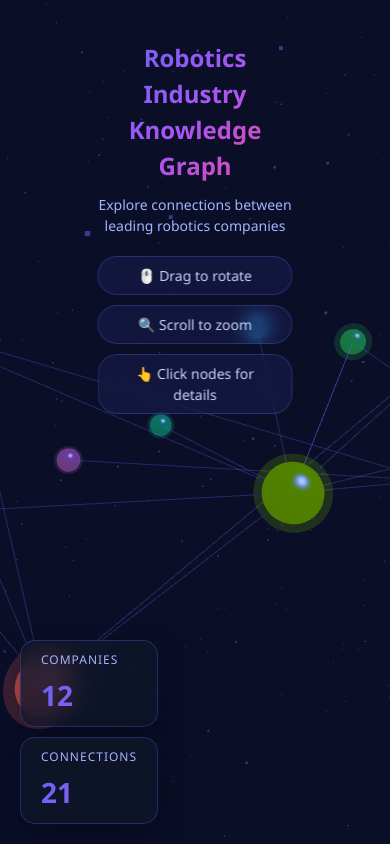
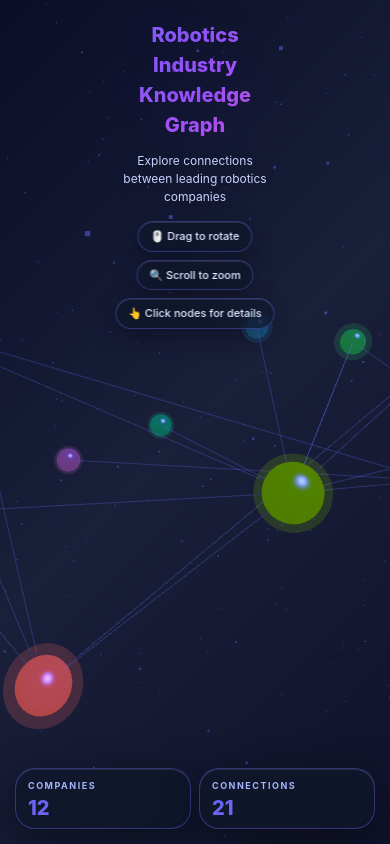
Before and after one commit to StreetFDN/landingsiteonly2, a Next.js app: page /knowledge-graph in a window 390 px wide. Built offline with nearby package versions, Linux system fonts and the light colour scheme; a web font is replaced by a local one.

Commit message:
Enhance KnowledgeGraph CSS with improved glassmorphism, animations, and responsive design

```diff
--- a/components/KnowledgeGraph.module.css
+++ b/components/KnowledgeGraph.module.css
@@ -1,63 +1,196 @@
+/* ============================================================================
+   KNOWLEDGE GRAPH - CSS MODULE STYLES
+   Dark space theme with glassmorphism effects and professional animations
+   ============================================================================ */
+
+/* ============================================================================
+   Base Container
+   ============================================================================ */
+
 .container {
   position: relative;
   width: 100vw;
   height: 100vh;
   overflow: hidden;
-  background: #0a0e27;
-  color: #fff;
-  font-family: 'Segoe UI', Tahoma, Geneva, Verdana, sans-serif;
+  background: linear-gradient(135deg, #0a0e27 0%, #1a1f3a 50%, #0f1229 100%);
+  background-attachment: fixed;
+  color: #ffffff;
+  font-family: -apple-system, BlinkMacSystemFont, 'Segoe UI', 'Roboto', 'Oxygen',
+    'Ubuntu', 'Cantarell', 'Fira Sans', 'Droid Sans', 'Helvetica Neue', sans-serif;
+  -webkit-font-smoothing: antialiased;
+  -moz-osx-font-smoothing: grayscale;
 }
 
 .graphCanvas {
+  position: absolute;
+  top: 0;
+  left: 0;
   width: 100%;
   height: 100%;
+  cursor: grab;
+  user-select: none;
+  -webkit-user-select: none;
+  -moz-user-select: none;
+  -ms-user-select: none;
 }
 
-/* Loading Screen */
+.graphCanvas:active {
+  cursor: grabbing;
+}
+
+/* ============================================================================
+   Loading Screen
+   ============================================================================ */
+
 .loadingScreen {
   position: fixed;
   top: 0;
   left: 0;
   width: 100%;
   height: 100%;
-  background: linear-gradient(135deg, #0a0e27 0%, #1a1f3a 100%);
+  background: linear-gradient(135deg, #0a0e27 0%, #1a1f3a 50%, #0f1229 100%);
   display: flex;
   flex-direction: column;
   justify-content: center;
   align-items: center;
   z-index: 1000;
-  animation: fadeOut 0.5s ease 1.5s forwards;
+  animation: fadeOut 0.6s ease 1.5s forwards;
+  backdrop-filter: blur(10px);
 }
 
 .loader {
-  width: 60px;
-  height: 60px;
-  border: 4px solid rgba(99, 102, 241, 0.2);
-  border-top: 4px solid #6366f1;
+  position: relative;
+  width: 80px;
+  height: 80px;
+  margin-bottom: 30px;
+}
+
+.loader::before,
+.loader::after {
+  content: '';
+  position: absolute;
+  top: 50%;
+  left: 50%;
+  width: 100%;
+  height: 100%;
   border-radius: 50%;
-  animation: spin 1s linear infinite;
-  margin-bottom: 20px;
+  border: 4px solid transparent;
+  transform: translate(-50%, -50%);
+}
+
+.loader::before {
+  border-top-color: #6366f1;
+  border-right-color: #6366f1;
+  animation: spin 1.2s cubic-bezier(0.5, 0, 0.5, 1) infinite;
+}
+
+.loader::after {
+  border-bottom-color: #a855f7;
+  border-left-color: #a855f7;
+  animation: spin 1.2s cubic-bezier(0.5, 0, 0.5, 1) infinite reverse;
+  animation-delay: 0.3s;
 }
 
 @keyframes spin {
-  0% { transform: rotate(0deg); }
-  100% { transform: rotate(360deg); }
+  0% { transform: translate(-50%, -50%) rotate(0deg); }
+  100% { transform: translate(-50%, -50%) rotate(360deg); }
 }
 
 @keyframes fadeOut {
   to {
     opacity: 0;
     pointer-events: none;
+    visibility: hidden;
   }
 }
 
 .loadingScreen p {
   color: #a5b4fc;
   font-size: 18px;
-  letter-spacing: 1px;
+  font-weight: 500;
+  letter-spacing: 1.5px;
+  animation: pulse 2s ease-in-out infinite;
 }
 
-/* Info Overlay */
+@keyframes pulse {
+  0%, 100% { opacity: 0.6; }
+  50% { opacity: 1; }
+}
+
+/* ============================================================================
+   Error Screen
+   ============================================================================ */
+
+.errorScreen {
+  position: fixed;
+  top: 50%;
+  left: 50%;
+  transform: translate(-50%, -50%);
+  text-align: center;
+  padding: 50px;
+  background: rgba(15, 23, 42, 0.95);
+  backdrop-filter: blur(30px);
+  border-radius: 24px;
+  border: 1px solid rgba(239, 68, 68, 0.3);
+  box-shadow: 0 25px 80px rgba(239, 68, 68, 0.2),
+              0 0 0 1px rgba(239, 68, 68, 0.1);
+  max-width: 500px;
+  z-index: 1001;
+  animation: slideUp 0.5s ease;
+}
+
+@keyframes slideUp {
+  from {
+    opacity: 0;
+    transform: translate(-50%, -40%);
+  }
+  to {
+    opacity: 1;
+    transform: translate(-50%, -50%);
+  }
+}
+
+.errorScreen h2 {
+  font-size: 28px;
+  font-weight: 700;
+  color: #ef4444;
+  margin-bottom: 15px;
+}
+
+.errorScreen p {
+  color: #cbd5e1;
+  font-size: 16px;
+  line-height: 1.6;
+  margin-bottom: 10px;
+}
+
+.errorScreen button {
+  margin-top: 25px;
+  padding: 12px 32px;
+  background: linear-gradient(135deg, #6366f1 0%, #8b5cf6 100%);
+  color: white;
+  border: none;
+  border-radius: 12px;
+  font-size: 16px;
+  font-weight: 600;
+  cursor: pointer;
+  transition: all 0.3s ease;
+  box-shadow: 0 4px 20px rgba(99, 102, 241, 0.4);
+}
+
+.errorScreen button:hover {
+  transform: translateY(-2px);
+  box-shadow: 0 8px 30px rgba(99, 102, 241, 0.6);
+}
+
+.errorScreen button:active {
+  transform: translateY(0);
+}
+
+/* ============================================================================
+   Info Overlay
+   ============================================================================ */
+
 .infoOverlay {
   position: fixed;
   top: 40px;
@@ -66,46 +199,14 @@
   text-align: center;
   z-index: 100;
   pointer-events: none;
-  animation: fadeIn 1s ease;
+  animation: fadeInDown 1s ease;
+  max-width: 90%;
 }
 
-.infoOverlay h1 {
-  font-size: 32px;
-  font-weight: 700;
-  background: linear-gradient(135deg, #6366f1 0%, #a855f7 50%, #ec4899 100%);
-  -webkit-background-clip: text;
-  -webkit-text-fill-color: transparent;
-  background-clip: text;
-  margin-bottom: 10px;
-}
-
-.infoOverlay > p {
-  color: #a5b4fc;
-  font-size: 16px;
-  margin-bottom: 20px;
-}
-
-.controlsHint {
-  display: flex;
-  gap: 20px;
-  justify-content: center;
-  flex-wrap: wrap;
-}
-
-.controlsHint span {
-  background: rgba(99, 102, 241, 0.1);
-  backdrop-filter: blur(10px);
-  padding: 8px 16px;
-  border-radius: 20px;
-  font-size: 14px;
-  border: 1px solid rgba(99, 102, 241, 0.3);
-  color: #c7d2fe;
-}
-
-@keyframes fadeIn {
+@keyframes fadeInDown {
   from {
     opacity: 0;
-    transform: translateX(-50%) translateY(-20px);
+    transform: translateX(-50%) translateY(-30px);
   }
   to {
     opacity: 1;
@@ -113,30 +214,92 @@
   }
 }
 
-/* Node Detail Card */
+.infoOverlay h1 {
+  font-size: 42px;
+  font-weight: 800;
+  background: linear-gradient(135deg, #6366f1 0%, #a855f7 50%, #ec4899 100%);
+  background-size: 200% 200%;
+  -webkit-background-clip: text;
+  -webkit-text-fill-color: transparent;
+  background-clip: text;
+  margin-bottom: 12px;
+  animation: gradientShift 5s ease infinite;
+  text-shadow: 0 0 40px rgba(99, 102, 241, 0.3);
+}
+
+@keyframes gradientShift {
+  0%, 100% { background-position: 0% 50%; }
+  50% { background-position: 100% 50%; }
+}
+
+.infoOverlay > p {
+  color: #c7d2fe;
+  font-size: 18px;
+  font-weight: 400;
+  margin-bottom: 25px;
+  text-shadow: 0 2px 10px rgba(0, 0, 0, 0.5);
+}
+
+.controlsHint {
+  display: flex;
+  gap: 15px;
+  justify-content: center;
+  flex-wrap: wrap;
+  pointer-events: auto;
+}
+
+.controlsHint span {
+  background: rgba(15, 23, 42, 0.7);
+  backdrop-filter: blur(20px);
+  padding: 10px 20px;
+  border-radius: 24px;
+  font-size: 14px;
+  font-weight: 500;
+  border: 1px solid rgba(99, 102, 241, 0.4);
+  color: #e0e7ff;
+  box-shadow: 0 8px 24px rgba(0, 0, 0, 0.3),
+              inset 0 1px 0 rgba(255, 255, 255, 0.1);
+  transition: all 0.3s ease;
+}
+
+.controlsHint span:hover {
+  transform: translateY(-3px);
+  border-color: rgba(99, 102, 241, 0.7);
+  box-shadow: 0 12px 32px rgba(99, 102, 241, 0.3),
+              inset 0 1px 0 rgba(255, 255, 255, 0.15);
+}
+
+/* ============================================================================
+   Node Detail Card - Glassmorphism Style
+   ============================================================================ */
+
 .nodeDetailCard {
   position: fixed;
   top: 50%;
   right: 40px;
   transform: translateY(-50%);
-  width: 350px;
-  max-height: 80vh;
+  width: 420px;
+  max-height: 85vh;
   overflow-y: auto;
-  background: rgba(15, 23, 42, 0.95);
-  backdrop-filter: blur(20px);
-  border-radius: 20px;
-  padding: 30px;
-  box-shadow: 0 20px 60px rgba(0, 0, 0, 0.5),
-              0 0 0 1px rgba(99, 102, 241, 0.2),
-              0 0 40px rgba(99, 102, 241, 0.1);
+  overflow-x: hidden;
+  background: rgba(15, 23, 42, 0.85);
+  backdrop-filter: blur(40px) saturate(180%);
+  -webkit-backdrop-filter: blur(40px) saturate(180%);
+  border-radius: 24px;
+  padding: 35px;
+  box-shadow: 0 25px 80px rgba(0, 0, 0, 0.6),
+              0 0 0 1px rgba(99, 102, 241, 0.3),
+              0 0 60px rgba(99, 102, 241, 0.15),
+              inset 0 1px 0 rgba(255, 255, 255, 0.1);
   z-index: 200;
-  animation: slideIn 0.3s ease;
+  animation: slideInRight 0.4s cubic-bezier(0.34, 1.56, 0.64, 1);
+  border: 1px solid rgba(148, 163, 184, 0.1);
 }
 
-@keyframes slideIn {
+@keyframes slideInRight {
   from {
     opacity: 0;
-    transform: translateY(-50%) translateX(400px);
+    transform: translateY(-50%) translateX(100px);
   }
   to {
     opacity: 1;
@@ -146,86 +309,126 @@
 
 .closeBtn {
   position: absolute;
-  top: 15px;
-  right: 15px;
-  width: 32px;
-  height: 32px;
+  top: 20px;
+  right: 20px;
+  width: 36px;
+  height: 36px;
   border: none;
-  background: rgba(99, 102, 241, 0.2);
-  color: #fff;
-  font-size: 24px;
+  background: rgba(99, 102, 241, 0.15);
+  backdrop-filter: blur(10px);
+  color: #ffffff;
+  font-size: 28px;
+  font-weight: 300;
   border-radius: 50%;
   cursor: pointer;
-  transition: all 0.2s;
+  transition: all 0.3s cubic-bezier(0.34, 1.56, 0.64, 1);
   display: flex;
   align-items: center;
   justify-content: center;
   line-height: 1;
+  border: 1px solid rgba(99, 102, 241, 0.3);
 }
 
 .closeBtn:hover {
-  background: rgba(239, 68, 68, 0.3);
-  transform: rotate(90deg);
+  background: rgba(239, 68, 68, 0.25);
+  border-color: rgba(239, 68, 68, 0.5);
+  transform: rotate(90deg) scale(1.1);
+  box-shadow: 0 0 20px rgba(239, 68, 68, 0.4);
+}
+
+.closeBtn:active {
+  transform: rotate(90deg) scale(0.95);
 }
 
 .nodeDetailCard h2 {
-  font-size: 24px;
-  margin-bottom: 10px;
+  font-size: 28px;
+  font-weight: 800;
+  margin-bottom: 12px;
+  margin-right: 30px;
   background: linear-gradient(135deg, #6366f1 0%, #a855f7 100%);
   -webkit-background-clip: text;
   -webkit-text-fill-color: transparent;
   background-clip: text;
+  line-height: 1.2;
 }
 
 .nodeCategory {
   display: inline-block;
-  padding: 4px 12px;
+  padding: 6px 16px;
   background: rgba(99, 102, 241, 0.2);
-  border-radius: 12px;
-  font-size: 12px;
-  color: #a5b4fc;
-  margin-bottom: 15px;
-  border: 1px solid rgba(99, 102, 241, 0.3);
+  backdrop-filter: blur(10px);
+  border-radius: 16px;
+  font-size: 13px;
+  font-weight: 600;
+  color: #c7d2fe;
+  margin-bottom: 20px;
+  border: 1px solid rgba(99, 102, 241, 0.4);
+  box-shadow: 0 4px 12px rgba(99, 102, 241, 0.2);
+  text-transform: uppercase;
+  letter-spacing: 0.5px;
 }
 
 .nodeDescription {
-  color: #cbd5e1;
-  line-height: 1.6;
-  margin-bottom: 20px;
-  font-size: 14px;
+  color: #e2e8f0;
+  line-height: 1.7;
+  margin-bottom: 25px;
+  font-size: 15px;
+  font-weight: 400;
 }
 
 .nodeConnections {
-  margin-top: 20px;
-  padding-top: 20px;
-  border-top: 1px solid rgba(99, 102, 241, 0.2);
+  margin-top: 25px;
+  padding-top: 25px;
+  border-top: 1px solid rgba(99, 102, 241, 0.3);
 }
 
 .nodeConnections h3 {
-  font-size: 14px;
-  color: #a5b4fc;
-  margin-bottom: 10px;
+  font-size: 13px;
+  font-weight: 700;
+  color: #c7d2fe;
+  margin-bottom: 15px;
   text-transform: uppercase;
-  letter-spacing: 1px;
+  letter-spacing: 1.5px;
 }
 
 .connectionItem {
-  padding: 8px 12px;
-  background: rgba(99, 102, 241, 0.1);
-  border-radius: 8px;
-  margin-bottom: 6px;
-  font-size: 13px;
-  color: #e2e8f0;
+  padding: 12px 16px;
+  background: rgba(30, 41, 59, 0.5);
+  backdrop-filter: blur(10px);
+  border-radius: 12px;
+  margin-bottom: 10px;
+  font-size: 14px;
+  color: #f1f5f9;
   border-left: 3px solid;
-  transition: all 0.2s;
+  transition: all 0.3s cubic-bezier(0.34, 1.56, 0.64, 1);
+  cursor: pointer;
+  box-shadow: 0 4px 12px rgba(0, 0, 0, 0.2);
 }
 
 .connectionItem:hover {
   background: rgba(99, 102, 241, 0.2);
-  transform: translateX(5px);
+  transform: translateX(8px) scale(1.02);
+  box-shadow: 0 6px 20px rgba(0, 0, 0, 0.3);
 }
 
-/* Stats Panel */
+.connectionItem strong {
+  display: block;
+  font-weight: 700;
+  margin-bottom: 4px;
+  font-size: 15px;
+}
+
+.connectionItem small {
+  display: block;
+  color: #cbd5e1;
+  font-size: 12px;
+  font-weight: 500;
+}
+
+/* ============================================================================
+   Stats Panel - Glassmorphism Style
+   ============================================================================ */
+
 .stats {
   position: fixed;
   bottom: 40px;
@@ -233,90 +436,325 @@
   display: flex;
   gap: 20px;
   z-index: 100;
+  animation: fadeInUp 1s ease 0.5s both;
+}
+
+@keyframes fadeInUp {
+  from {
+    opacity: 0;
+    transform: translateY(30px);
+  }
+  to {
+    opacity: 1;
+    transform: translateY(0);
+  }
 }
 
 .statItem {
-  background: rgba(15, 23, 42, 0.8);
-  backdrop-filter: blur(10px);
-  padding: 15px 25px;
-  border-radius: 15px;
-  border: 1px solid rgba(99, 102, 241, 0.3);
-  box-shadow: 0 10px 30px rgba(0, 0, 0, 0.3);
-  animation: fadeIn 1s ease;
+  background: rgba(15, 23, 42, 0.75);
+  backdrop-filter: blur(30px) saturate(180%);
+  -webkit-backdrop-filter: blur(30px) saturate(180%);
+  padding: 18px 28px;
+  border-radius: 20px;
+  border: 1px solid rgba(99, 102, 241, 0.4);
+  box-shadow: 0 10px 40px rgba(0, 0, 0, 0.4),
+              inset 0 1px 0 rgba(255, 255, 255, 0.1);
+  transition: all 0.3s ease;
+  min-width: 140px;
+}
+
+.statItem:hover {
+  transform: translateY(-5px);
+  border-color: rgba(99, 102, 241, 0.6);
+  box-shadow: 0 15px 50px rgba(99, 102, 241, 0.3),
+              inset 0 1px 0 rgba(255, 255, 255, 0.15);
 }
 
 .statLabel {
   display: block;
   font-size: 12px;
+  font-weight: 700;
   color: #a5b4fc;
   text-transform: uppercase;
-  letter-spacing: 1px;
-  margin-bottom: 5px;
+  letter-spacing: 1.5px;
+  margin-bottom: 8px;
 }
 
 .statValue {
   display: block;
-  font-size: 28px;
-  font-weight: 700;
+  font-size: 36px;
+  font-weight: 800;
   background: linear-gradient(135deg, #6366f1 0%, #a855f7 100%);
   -webkit-background-clip: text;
   -webkit-text-fill-color: transparent;
   background-clip: text;
+  line-height: 1;
 }
 
-/* Scrollbar */
+/* ============================================================================
+   Custom Scrollbar
+   ============================================================================ */
+
 .nodeDetailCard::-webkit-scrollbar {
-  width: 8px;
+  width: 10px;
 }
 
 .nodeDetailCard::-webkit-scrollbar-track {
-  background: rgba(99, 102, 241, 0.1);
-  border-radius: 10px;
+  background: rgba(30, 41, 59, 0.3);
+  border-radius: 12px;
+  margin: 10px 0;
 }
 
 .nodeDetailCard::-webkit-scrollbar-thumb {
-  background: rgba(99, 102, 241, 0.4);
-  border-radius: 10px;
+  background: linear-gradient(135deg, rgba(99, 102, 241, 0.5) 0%, rgba(168, 85, 247, 0.5) 100%);
+  border-radius: 12px;
+  border: 2px solid rgba(15, 23, 42, 0.5);
+  transition: all 0.3s ease;
 }
 
 .nodeDetailCard::-webkit-scrollbar-thumb:hover {
-  background: rgba(99, 102, 241, 0.6);
+  background: linear-gradient(135deg, rgba(99, 102, 241, 0.8) 0%, rgba(168, 85, 247, 0.8) 100%);
 }
 
-/* Responsive */
+/* ============================================================================
+   Responsive Design
+   ============================================================================ */
+
+/* Tablet (portrait and landscape) */
+@media (max-width: 1024px) {
+  .infoOverlay h1 {
+    font-size: 32px;
+  }
+
+  .infoOverlay > p {
+    font-size: 16px;
+  }
+
+  .nodeDetailCard {
+    width: 360px;
+    right: 30px;
+    padding: 30px;
+  }
+
+  .stats {
+    bottom: 30px;
+    left: 30px;
+    gap: 15px;
+  }
+
+  .statItem {
+    padding: 15px 24px;
+    min-width: 120px;
+  }
+}
+
+/* Mobile devices */
 @media (max-width: 768px) {
+  .infoOverlay {
+    top: 20px;
+    padding: 0 15px;
+  }
+
   .infoOverlay h1 {
     font-size: 24px;
   }
 
   .infoOverlay > p {
     font-size: 14px;
+    margin-bottom: 15px;
   }
 
   .controlsHint {
     flex-direction: column;
-    gap: 10px;
+    gap: 8px;
+    align-items: center;
+  }
+
+  .controlsHint span {
+    padding: 8px 16px;
+    font-size: 12px;
   }
 
   .nodeDetailCard {
-    right: 20px;
-    left: 20px;
+    right: 15px;
+    left: 15px;
     width: auto;
     max-width: none;
-    transform: translateY(0);
+    transform: none;
     top: auto;
-    bottom: 20px;
-    max-height: 50vh;
+    bottom: 15px;
+    max-height: 60vh;
+    padding: 25px 20px;
+    border-radius: 20px;
+  }
+
+  .nodeDetailCard h2 {
+    font-size: 22px;
+  }
+
+  .nodeDescription {
+    font-size: 14px;
+    line-height: 1.6;
+  }
+
+  .closeBtn {
+    top: 15px;
+    right: 15px;
+    width: 32px;
+    height: 32px;
+    font-size: 24px;
   }
 
   .stats {
-    bottom: 20px;
-    left: 20px;
-    flex-direction: column;
+    bottom: 15px;
+    left: 15px;
+    right: 15px;
+    flex-direction: row;
+    justify-content: space-between;
     gap: 10px;
   }
 
   .statItem {
-    padding: 10px 20px;
+    padding: 12px 16px;
+    min-width: 0;
+    flex: 1;
+  }
+
+  .statLabel {
+    font-size: 10px;
+    margin-bottom: 6px;
+  }
+
+  .statValue {
+    font-size: 24px;
+  }
+
+  .errorScreen {
+    padding: 30px 25px;
+    margin: 0 20px;
+    max-width: calc(100% - 40px);
+  }
+
+  .errorScreen h2 {
+    font-size: 22px;
+  }
+
+  .errorScreen p {
+    font-size: 14px;
   }
 }
+
+/* Small mobile devices */
+@media (max-width: 480px) {
+  .infoOverlay h1 {
+    font-size: 20px;
+  }
+
+  .infoOverlay > p {
+    font-size: 12px;
+  }
+
+  .controlsHint span {
+    font-size: 11px;
+    padding: 6px 12px;
+  }
+
+  .nodeDetailCard {
+    max-height: 55vh;
+    padding: 20px 15px;
+  }
+
+  .nodeDetailCard h2 {
+    font-size: 20px;
+  }
+
+  .nodeCategory {
+    font-size: 11px;
+    padding: 5px 12px;
+  }
+
+  .nodeDescription {
+    font-size: 13px;
+  }
+
+  .connectionItem {
+    padding: 10px 12px;
+    font-size: 13px;
+  }
+
+  .stats {
+    gap: 8px;
+  }
+
+  .statItem {
+    padding: 10px 12px;
+  }
+
+  .statLabel {
+    font-size: 9px;
+  }
+
+  .statValue {
+    font-size: 20px;
+  }
+}
+
+/* ============================================================================
+   Accessibility Enhancements
+   ============================================================================ */
+
+@media (prefers-reduced-motion: reduce) {
+  *,
+  *::before,
+  *::after {
+    animation-duration: 0.01ms !important;
+    animation-iteration-count: 1 !important;
+    transition-duration: 0.01ms !important;
+  }
+}
+
+/* Focus states for keyboard navigation */
+.closeBtn:focus-visible,
+.errorScreen button:focus-visible {
+  outline: 3px solid #6366f1;
+  outline-offset: 3px;
+}
+
+.controlsHint span:focus-visible {
+  outline: 2px solid #6366f1;
+  outline-offset: 2px;
+}
+
+/* High contrast mode support */
+@media (prefers-contrast: high) {
+  .container {
+    background: #000000;
+  }
+
+  .nodeDetailCard,
+  .statItem {
+    border-width: 2px;
+  }
+
+  .infoOverlay h1 {
+    -webkit-text-fill-color: #ffffff;
+  }
+}
+
+/* ============================================================================
+   Print Styles
+   ============================================================================ */
+
+@media print {
+  .loadingScreen,
+  .controlsHint,
+  .closeBtn {
+    display: none !important;
+  }
+
+  .nodeDetailCard {
+    position: static;
+    transform: none;
+    page-break-inside: avoid;
+  }
+}
```
